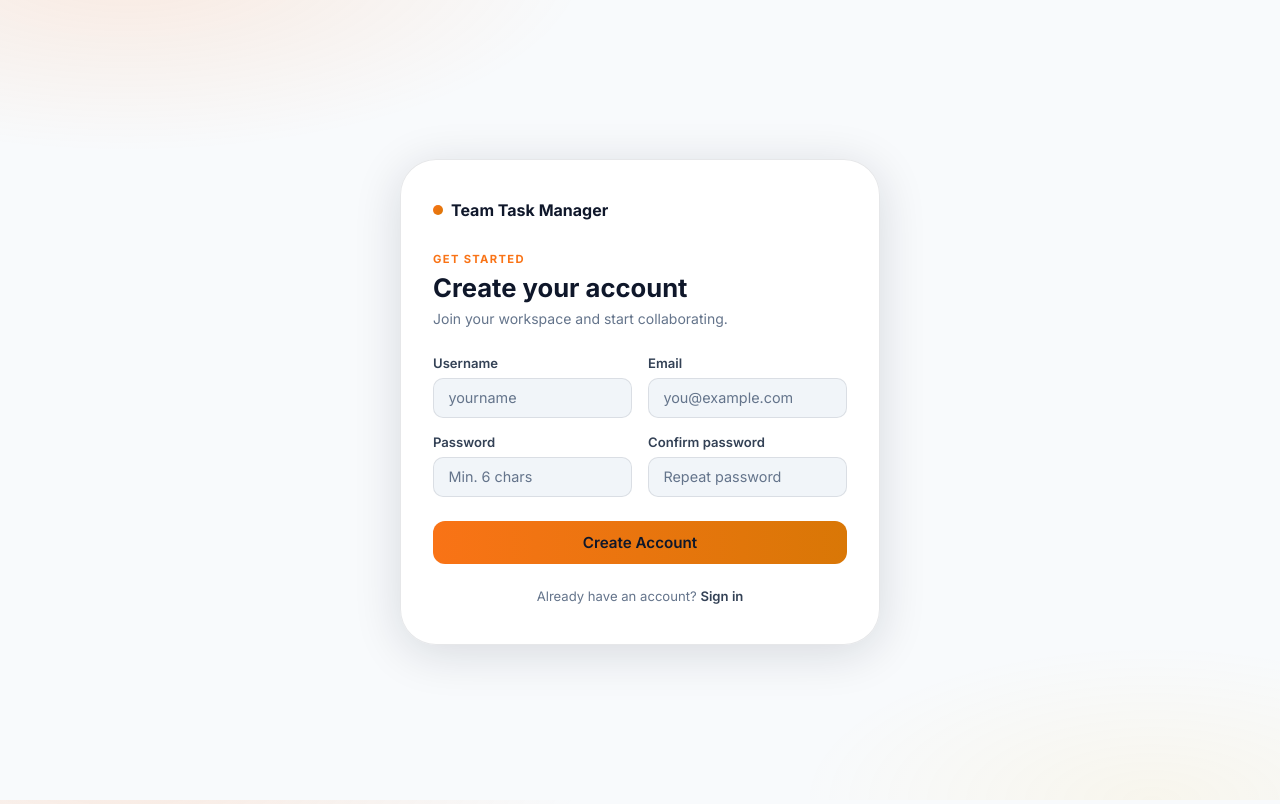
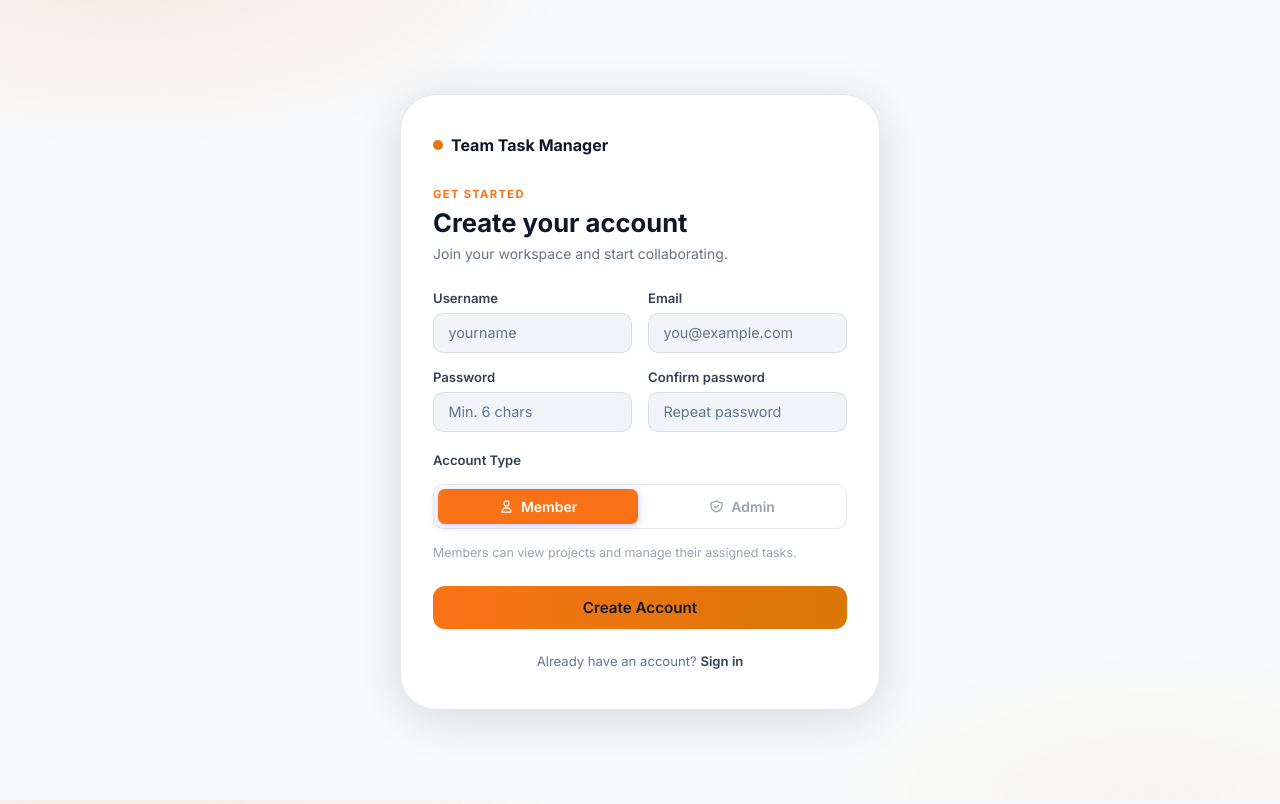
Before and after one commit to yk70840/team-task-manager, a FastAPI app: page /register in a window 1280 px wide. Run offline with FastAPI, Linux system fonts and the light colour scheme.

Commit message:
added role selection on registration

```diff
--- a/app/routers/auth.py
+++ b/app/routers/auth.py
@@ -95,6 +95,10 @@ async def register(request: Request, db: AsyncSession = Depends(get_db)):
     email = str(form_data.get("email", ""))
     password = str(form_data.get("password", ""))
     confirm_password = str(form_data.get("confirm_password", ""))
+    role_input = str(form_data.get("role", "member")).lower()
+    # Only allow self-registration as member or admin; superadmin must be seeded
+    allowed_roles = {UserRole.member.value, UserRole.admin.value}
+    selected_role = role_input if role_input in allowed_roles else UserRole.member.value
 
     if not username or not email or not password:
         return render_template(
@@ -138,7 +142,7 @@ async def register(request: Request, db: AsyncSession = Depends(get_db)):
         username=username,
         email=email,
         hashed_password=hashed_password,
-        role=UserRole.member.value,
+        role=selected_role,
         is_active=True,
     )
     db.add(new_user)
--- a/app/templates/register.html
+++ b/app/templates/register.html
@@ -42,6 +42,77 @@
             class="form-control" placeholder="Repeat password">
         </div>
       </div>
+
+      <!-- Role Selector -->
+      <div class="form-group" style="margin-top:0.25rem;">
+        <label class="form-label" style="margin-bottom:0.6rem;">Account Type</label>
+        <input type="hidden" id="role-input" name="role" value="member">
+        <div id="role-toggle" style="
+          display: flex;
+          background: var(--surface-alt, rgba(255,255,255,0.06));
+          border: 1px solid var(--border, rgba(255,255,255,0.1));
+          border-radius: 10px;
+          padding: 4px;
+          gap: 4px;
+          position: relative;
+        ">
+          <button type="button" id="role-btn-member" onclick="selectRole('member')" style="
+            flex: 1;
+            display: flex;
+            align-items: center;
+            justify-content: center;
+            gap: 0.45rem;
+            padding: 0.55rem 1rem;
+            border-radius: 7px;
+            border: none;
+            cursor: pointer;
+            font-size: 0.875rem;
+            font-weight: 600;
+            font-family: inherit;
+            transition: all 0.2s ease;
+            background: var(--accent, #6c63ff);
+            color: #fff;
+            box-shadow: 0 2px 8px rgba(108,99,255,0.35);
+          ">
+            <svg width="15" height="15" fill="none" stroke="currentColor" viewBox="0 0 24 24">
+              <path stroke-linecap="round" stroke-linejoin="round" stroke-width="2"
+                d="M16 7a4 4 0 11-8 0 4 4 0 018 0zM12 14a7 7 0 00-7 7h14a7 7 0 00-7-7z"/>
+            </svg>
+            Member
+          </button>
+          <button type="button" id="role-btn-admin" onclick="selectRole('admin')" style="
+            flex: 1;
+            display: flex;
+            align-items: center;
+            justify-content: center;
+            gap: 0.45rem;
+            padding: 0.55rem 1rem;
+            border-radius: 7px;
+            border: none;
+            cursor: pointer;
+            font-size: 0.875rem;
+            font-weight: 600;
+            font-family: inherit;
+            transition: all 0.2s ease;
+            background: transparent;
+            color: var(--text-muted, #9ca3af);
+            box-shadow: none;
+          ">
+            <svg width="15" height="15" fill="none" stroke="currentColor" viewBox="0 0 24 24">
+              <path stroke-linecap="round" stroke-linejoin="round" stroke-width="2"
+                d="M9 12l2 2 4-4m5.618-4.016A11.955 11.955 0 0112 2.944a11.955 11.955 0 01-8.618 3.04A12.02 12.02 0 003 9c0 5.591 3.824 10.29 9 11.622 5.176-1.332 9-6.03 9-11.622 0-1.042-.133-2.052-.382-3.016z"/>
+            </svg>
+            Admin
+          </button>
+        </div>
+        <p id="role-description" style="
+          margin-top: 0.5rem;
+          font-size: 0.78rem;
+          color: var(--text-muted, #9ca3af);
+          line-height: 1.4;
+        ">Members can view projects and manage their assigned tasks.</p>
+      </div>
+
       <button type="submit" class="btn btn-primary btn-lg btn-full" style="margin-top:0.5rem;">
         Create Account
       </button>
@@ -53,3 +124,35 @@
   </div>
 </div>
 {% endblock %}
+
+{% block scripts %}
+<script>
+  const roleDescriptions = {
+    member: 'Members can view projects and manage their assigned tasks.',
+    admin:  'Admins can create & manage projects, assign tasks, and oversee team members.'
+  };
+
+  function selectRole(role) {
+    document.getElementById('role-input').value = role;
+
+    const activeStyle = {
+      background: 'var(--accent, #6c63ff)',
+      color: '#fff',
+      boxShadow: '0 2px 8px rgba(108,99,255,0.35)'
+    };
+    const inactiveStyle = {
+      background: 'transparent',
+      color: 'var(--text-muted, #9ca3af)',
+      boxShadow: 'none'
+    };
+
+    ['member', 'admin'].forEach(r => {
+      const btn = document.getElementById(`role-btn-${r}`);
+      const s   = r === role ? activeStyle : inactiveStyle;
+      Object.assign(btn.style, s);
+    });
+
+    document.getElementById('role-description').textContent = roleDescriptions[role];
+  }
+</script>
+{% endblock %}
```
